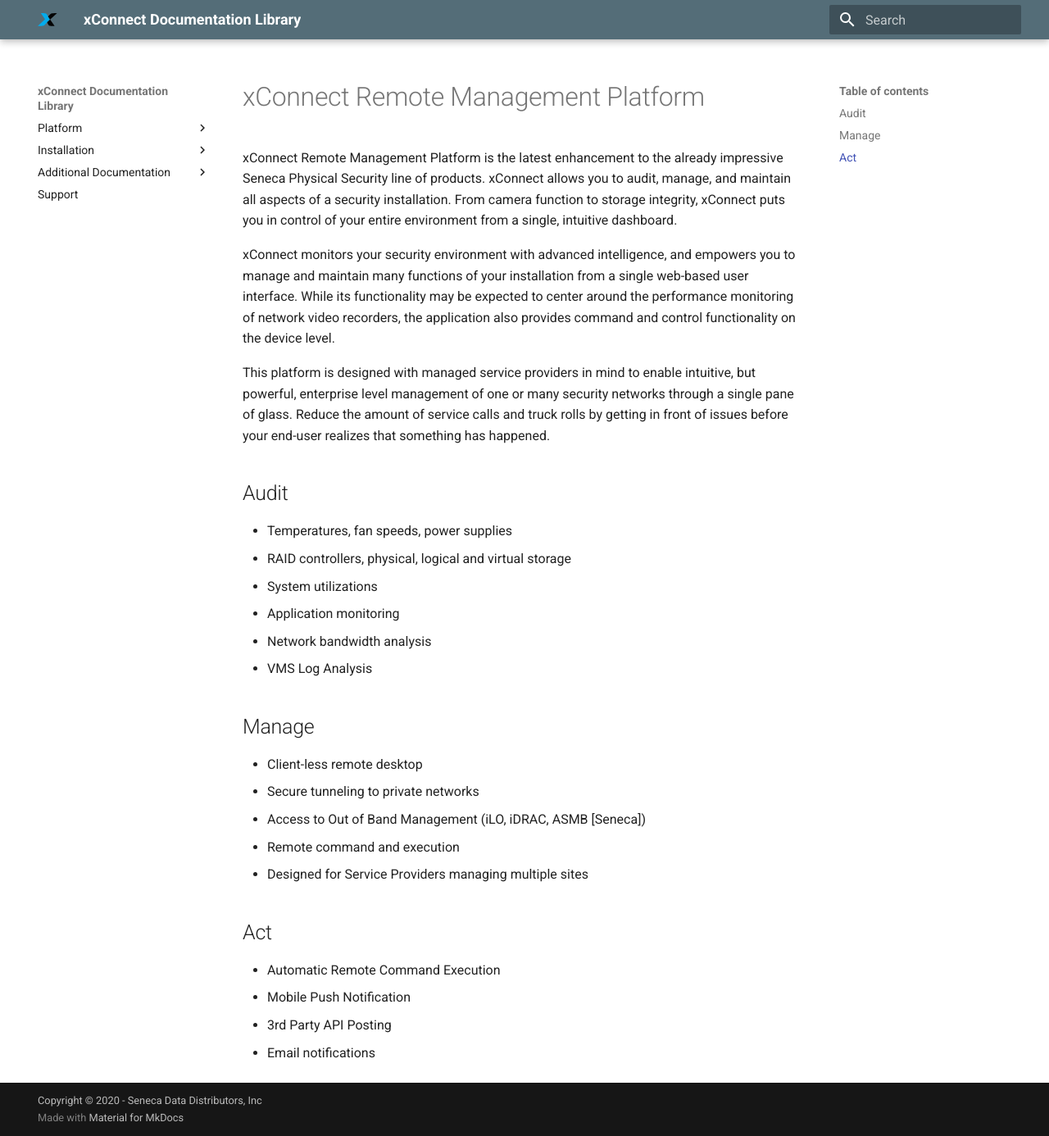
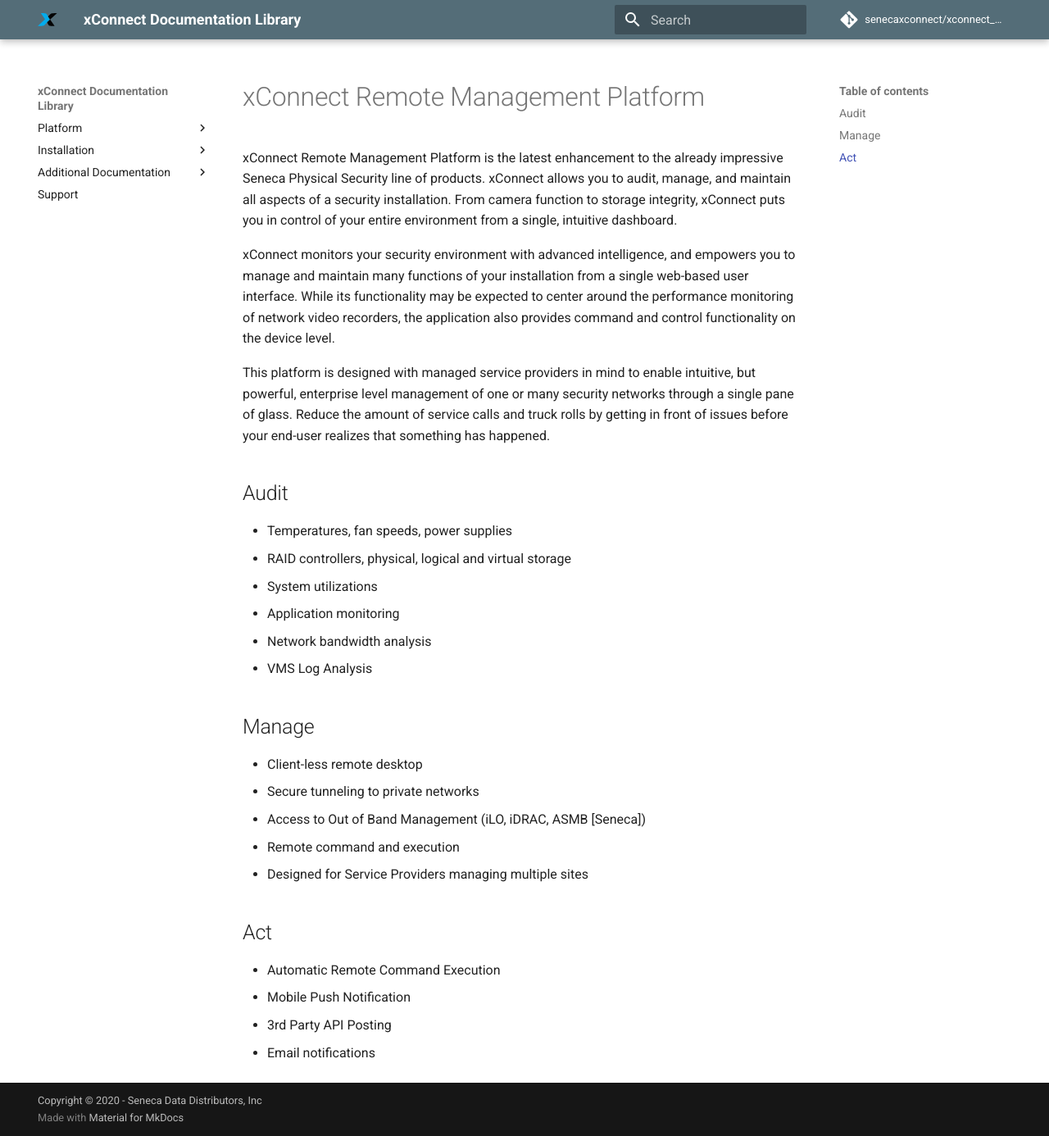
Before and after one commit to senecaxconnect/xconnect_docs, an MkDocs documentation site: the page built from docs/index.md, in a window 1280 px wide and 1386 px high. Shown: the whole window at 82% size. Built offline with MkDocs 1.6.1 and Material for MkDocs 9.7.7, drawn with Linux system fonts in a browser that asks for light colours; comment, search, counter and statistics services are not loaded.

Commit message:
Update mkdocs.yml

```diff
--- a/mkdocs.yml
+++ b/mkdocs.yml
@@ -2,6 +2,9 @@
 site_url: http://docs.senecaxconnect.com
 site_description: xConnect Documentation Library
 site_author: Seneca
+
+repo_name: 'senecaxconnect/xconnect_docs'
+repo_url: 'https://github.com/senecaxconnect/xconnect_docs'
 
 nav:
     - Platform:
```
